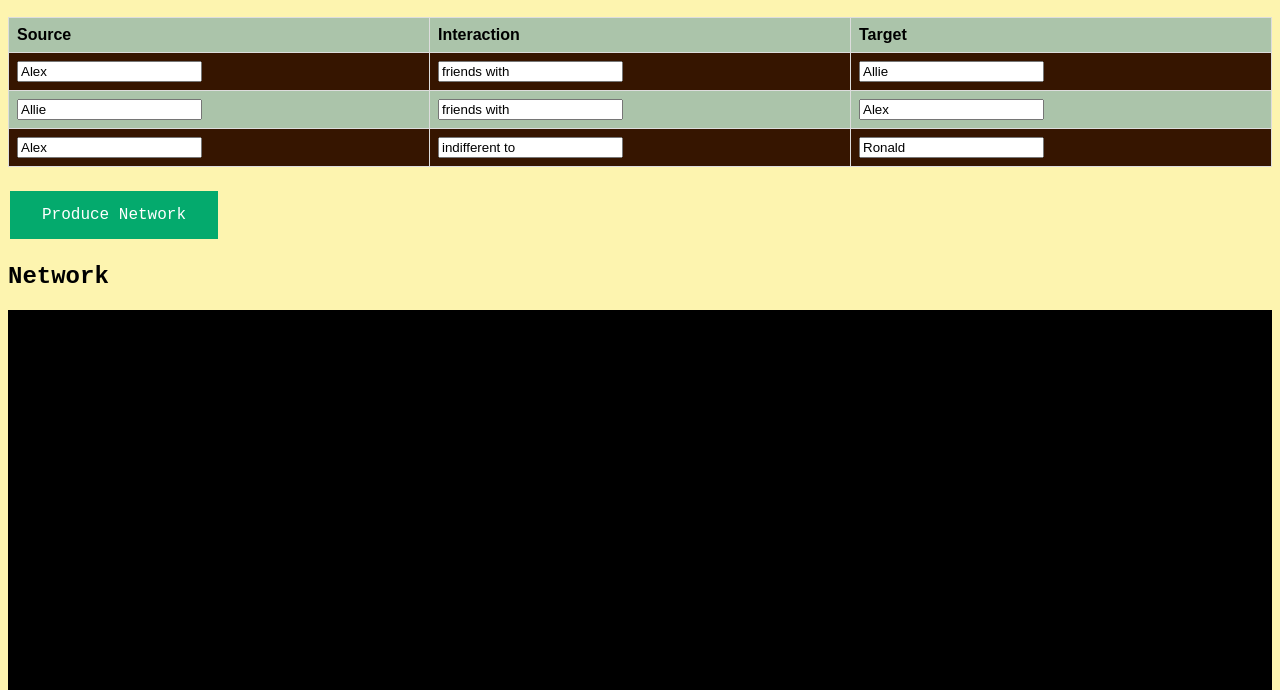
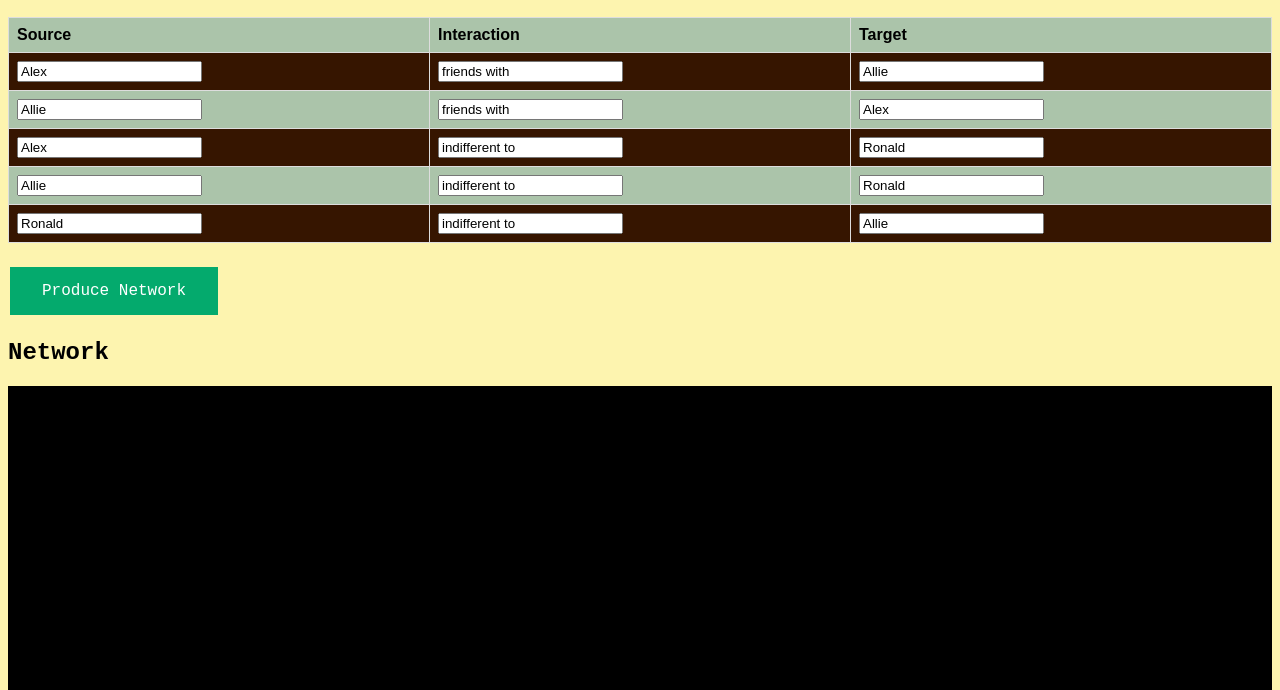
Before and after one commit to Mustjaab/Character-Dynamics, a plain HTML site: page index.html in a window 1280 px wide. Shown: the part 110-800 px from the top of the page. Drawn offline with Linux system fonts and the light colour scheme.

Commit message:
Add additional character interactions in index.html
Added new interaction rows for Allie and Ronald.

```diff
--- a/index.html
+++ b/index.html
@@ -30,6 +30,14 @@
 	<td> <input id='interaction3' value='indifferent to'></input></td>
 	<td> <input id='target3' value='Ronald'></input></td>
 </tr>
+<tr>
+	<td> <input id='source4' value='Allie'> </input></td>
+	<td> <input id='interaction4' value='indifferent to'> </input></td>
+	<td> <input id='target4' value='Ronald'> </input></td>
+</tr>
+	<td> <input id='source5' value='Ronald'> </input></td>
+	<td> <input id='interaction5' value='indifferent to'> </input></td>
+	<td> <input id='target5' value='Allie'> </input></td>
 </table>
 
 
```
